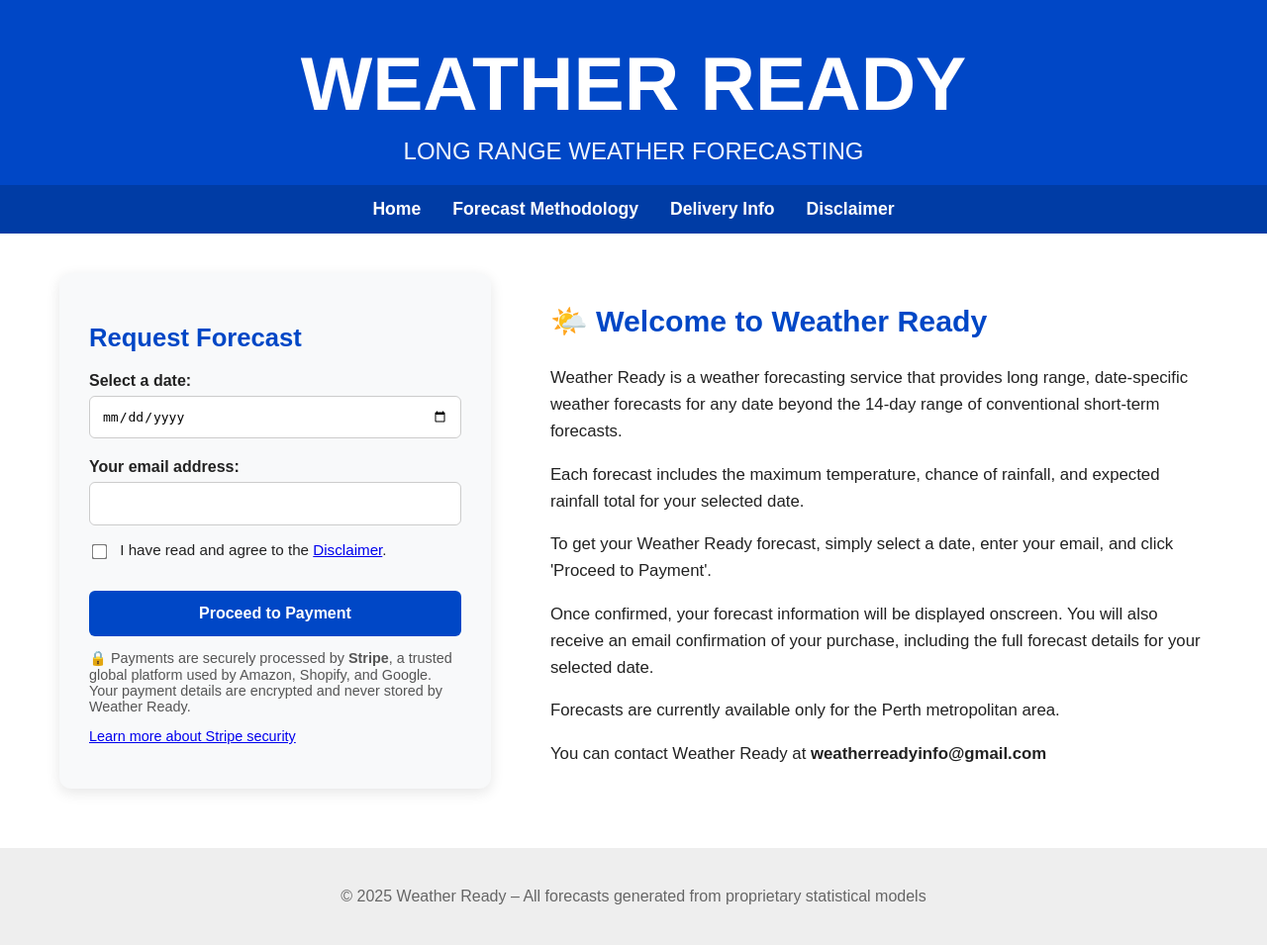
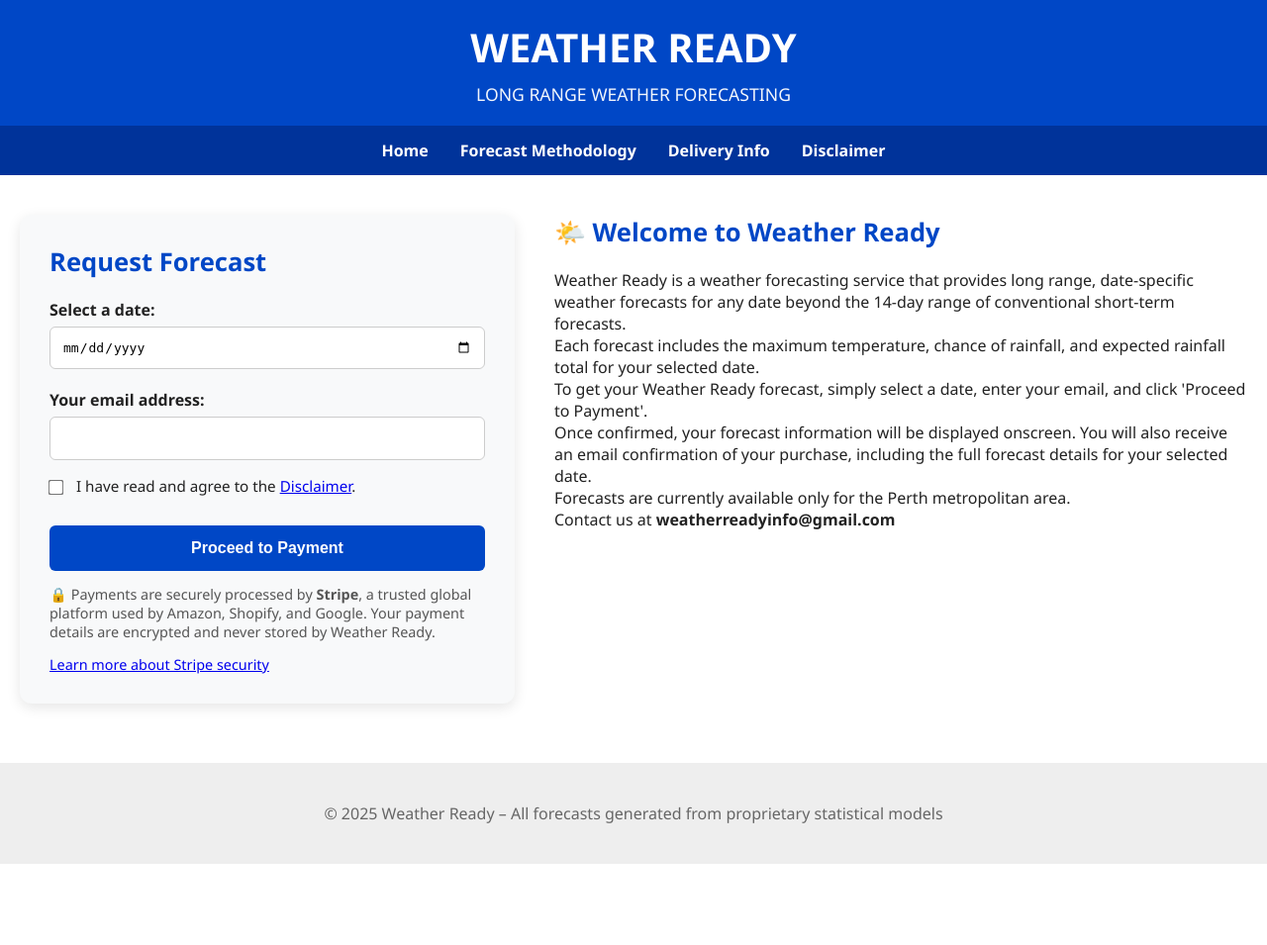
Before and after one commit to jack292929292/weatherready-site, a Flask app: page / in a window 1280 px wide. Shown: the whole page at 99% size. After the commit the page ends 873 px from the top, so only its background shows below. Run offline with Flask 3, Linux system fonts and the light colour scheme.

Commit message:
Update index.html

```diff
--- a/templates/index.html
+++ b/templates/index.html
@@ -5,21 +5,23 @@
   <meta http-equiv="Cache-Control" content="no-store, no-cache, must-revalidate, max-age=0">
   <meta http-equiv="Pragma" content="no-cache">
   <meta http-equiv="Expires" content="0">
+  <meta name="viewport" content="width=device-width, initial-scale=1.0" />
   <title>Weather Ready - Get Forecast</title>
-  <meta name="viewport" content="width=device-width, initial-scale=1.0" />
   <style>
     :root {
       --blue: #0047C6;
+      --dark-blue: #00339a;
       --gray: #f8f9fa;
     }
 
     * {
       box-sizing: border-box;
+      margin: 0;
+      padding: 0;
     }
 
     body {
-      margin: 0;
-      font-family: Arial, sans-serif;
+      font-family: 'Segoe UI', Tahoma, Geneva, Verdana, sans-serif;
       background: #ffffff;
       color: #222;
     }
@@ -27,94 +29,92 @@
     header {
       background: var(--blue);
       color: white;
-      padding: 40px 20px 20px;
+      padding: 20px;
       text-align: center;
+      position: relative;
     }
 
-    .brand h1 {
-      font-size: clamp(2.5em, 6vw, 5em);
-      margin: 0;
-      font-weight: bold;
+    header h1 {
+      font-size: 2.5rem;
     }
 
-    .brand span {
-      font-size: clamp(1em, 3vw, 1.5em);
+    header span {
+      font-size: 1.1rem;
+      display: block;
+      margin-top: 8px;
       opacity: 0.95;
-      display: block;
-      margin-top: 10px;
     }
 
-    .subnav-wrapper {
-      overflow-x: auto;
-      background: #003ca5;
+    .menu-toggle {
+      display: none;
+      flex-direction: column;
+      cursor: pointer;
+      position: absolute;
+      top: 20px;
+      right: 20px;
     }
 
-    .subnav {
+    .menu-toggle span {
+      height: 3px;
+      width: 25px;
+      background: white;
+      margin-bottom: 5px;
+      border-radius: 2px;
+    }
+
+    nav.subnav {
       display: flex;
-      flex-wrap: nowrap;
       justify-content: center;
+      background: var(--dark-blue);
       padding: 14px 10px;
       gap: 32px;
-      min-width: max-content;
+      flex-wrap: wrap;
     }
 
-    .subnav a {
+    nav.subnav a {
       color: white;
       text-decoration: none;
-      font-size: 1.1em;
       font-weight: bold;
+      font-size: 1em;
       white-space: nowrap;
-      flex-shrink: 0;
     }
 
-    .subnav a:hover {
+    nav.subnav a:hover {
       text-decoration: underline;
     }
 
     main {
       display: flex;
       flex-wrap: wrap;
-      justify-content: center;
       max-width: 1400px;
       margin: 40px auto;
       padding: 0 20px;
       gap: 40px;
+      justify-content: center;
     }
 
-    .welcome {
+    .form-box, .welcome {
       flex: 1 1 100%;
-      max-width: 700px;
-      font-size: 1.05em;
-      line-height: 1.6;
-    }
-
-    .welcome h2 {
-      color: var(--blue);
-      font-size: 1.8em;
-      margin-bottom: 20px;
+      max-width: 500px;
     }
 
     .form-box {
-      flex: 1 1 100%;
-      max-width: 500px;
       background: var(--gray);
       padding: 30px;
       border-radius: 12px;
       box-shadow: 0 4px 14px rgba(0, 0, 0, 0.1);
     }
 
-    .form-box h2 {
+    .form-box h2, .welcome h2 {
       color: var(--blue);
+      margin-bottom: 20px;
       font-size: 1.6em;
-      margin-bottom: 20px;
     }
 
     label {
+      display: block;
       font-weight: bold;
-      font-size: 1em;
-      display: block;
-      margin-top: 20px;
-      margin-bottom: 6px;
+      margin: 20px 0 6px;
     }
 
     input[type="date"],
@@ -126,17 +126,17 @@
       border-radius: 6px;
     }
 
-    input[type="checkbox"] {
-      margin-right: 10px;
-      transform: scale(1.2);
-      vertical-align: middle;
-    }
-
     .checkbox-label {
       font-weight: normal;
       font-size: 0.95em;
       margin-top: 16px;
       display: block;
+    }
+
+    input[type="checkbox"] {
+      margin-right: 10px;
+      transform: scale(1.2);
+      vertical-align: middle;
     }
 
     button {
@@ -145,18 +145,18 @@
       width: 100%;
       background: var(--blue);
       color: white;
+      font-weight: bold;
       font-size: 1em;
-      font-weight: bold;
       border: none;
       border-radius: 6px;
       cursor: pointer;
     }
 
     button:hover {
-      background: #00339a;
+      background: var(--dark-blue);
     }
 
-    p.note {
+    .note {
       font-size: 0.9em;
       color: #555;
       margin-top: 14px;
@@ -166,24 +166,46 @@
       text-align: center;
       padding: 40px 20px;
       background: #eee;
-      font-size: 1em;
       color: #666;
       margin-top: 60px;
+      font-size: 1em;
     }
 
     @media (min-width: 800px) {
-      main {
-        flex-wrap: nowrap;
-        padding: 0 60px;
-        gap: 60px;
+      .form-box {
+        max-width: 500px;
+        flex: 1 1 40%;
       }
 
       .welcome {
-        flex: 1 1 58%;
+        max-width: 700px;
+        flex: 1 1 55%;
+      }
     }
 
-      .form-box {
-        flex: 1 1 38%;
+    @media (max-width: 768px) {
+      .menu-toggle {
+        display: flex;
+      }
+
+      nav.subnav {
+        display: none;
+        flex-direction: column;
+        align-items: center;
+        background-color: var(--dark-blue);
+        gap: 0;
+      }
+
+      nav.subnav.show {
+        display: flex;
+      }
+
+      nav.subnav a {
+        width: 100%;
+        padding: 14px;
+        text-align: center;
+        border-top: 1px solid rgba(255, 255, 255, 0.15);
+        font-size: 1.2em;
       }
     }
   </style>
@@ -191,54 +213,51 @@
   <script>
     document.addEventListener("DOMContentLoaded", function () {
       const dateInput = document.getElementById("forecast_date");
-      const form = document.querySelector("form");
-
       const today = new Date();
       today.setDate(today.getDate() + 28);
       const minDate = today.toISOString().split('T')[0];
 
-      if (dateInput) {
-        dateInput.min = minDate;
-      }
+      if (dateInput) dateInput.min = minDate;
 
-      if (form) {
-        form.addEventListener("submit", function (e) {
+      document.querySelector("form").addEventListener("submit", function (e) {
         if (dateInput.value < minDate) {
           e.preventDefault();
           alert("Please select a date at least 28 days from today.");
           dateInput.focus();
         }
       });
-      }
+
+      const menuToggle = document.querySelector('.menu-toggle');
+      const subnav = document.querySelector('.subnav');
+      menuToggle.addEventListener('click', () => {
+        subnav.classList.toggle('show');
+      });
     });
   </script>
 </head>
-
 <body>
 
   <header>
-    <div class="brand">
     <h1>WEATHER READY</h1>
     <span>LONG RANGE WEATHER FORECASTING</span>
+    <div class="menu-toggle" aria-label="Toggle navigation">
+      <span></span><span></span><span></span>
     </div>
   </header>
 
-  <div class="subnav-wrapper">
   <nav class="subnav">
     <a href="/">Home</a>
     <a href="/forecast_accuracy">Forecast Methodology</a>
     <a href="/important_delivery_information">Delivery Info</a>
     <a href="/legal_disclaimers">Disclaimer</a>
   </nav>
-  </div>
 
   <main>
-
     <div class="form-box">
       <h2>Request Forecast</h2>
       <form action="/" method="post">
         <label for="forecast_date">Select a date:</label>
-      <input type="date" id="forecast_date" name="forecast_date" min="{{ min_date }}" required>
+        <input type="date" id="forecast_date" name="forecast_date" required>
 
         <label for="email">Your email address:</label>
         <input type="email" id="email" name="email" required>
@@ -252,9 +271,7 @@
         <button type="submit">Proceed to Payment</button>
 
         <p class="note">
-        🔒 Payments are securely processed by
-        <strong>Stripe</strong>, a trusted global platform used by Amazon, Shopify, and Google.
-        Your payment details are encrypted and never stored by Weather Ready.
+          🔒 Payments are securely processed by <strong>Stripe</strong>, a trusted global platform used by Amazon, Shopify, and Google. Your payment details are encrypted and never stored by Weather Ready.
         </p>
         <p class="note">
           <a href="https://stripe.com/docs/security" target="_blank" rel="noopener noreferrer">
@@ -266,32 +283,17 @@
 
     <div class="welcome">
       <h2>🌤️ Welcome to Weather Ready</h2>
-    <p>
-      Weather Ready is a weather forecasting service that provides long range, date-specific weather forecasts for any date beyond the 14-day range of conventional short-term forecasts.
-    </p>
-    <p>
-      Each forecast includes the maximum temperature, chance of rainfall, and expected rainfall total for your selected date.
-    </p>
-    <p>
-      To get your Weather Ready forecast, simply select a date, enter your email, and click 'Proceed to Payment'.
-    </p>
-    <p>
-      Once confirmed, your forecast information will be displayed onscreen. You will also receive an email confirmation of your purchase, including the full forecast details for your selected date.
-    </p>
-    <p>
-      Forecasts are currently available only for the Perth metropolitan area.
-    </p>
-    <p>
-      You can contact Weather Ready at <strong>weatherreadyinfo@gmail.com</strong>
-    </p>
+      <p>Weather Ready is a weather forecasting service that provides long range, date-specific weather forecasts for any date beyond the 14-day range of conventional short-term forecasts.</p>
+      <p>Each forecast includes the maximum temperature, chance of rainfall, and expected rainfall total for your selected date.</p>
+      <p>To get your Weather Ready forecast, simply select a date, enter your email, and click 'Proceed to Payment'.</p>
+      <p>Once confirmed, your forecast information will be displayed onscreen. You will also receive an email confirmation of your purchase, including the full forecast details for your selected date.</p>
+      <p>Forecasts are currently available only for the Perth metropolitan area.</p>
+      <p>Contact us at <strong>weatherreadyinfo@gmail.com</strong></p>
     </div>
-
   </main>
-
 
   <footer>
     &copy; 2025 Weather Ready – All forecasts generated from proprietary statistical models
   </footer>
-
 </body>
 </html>
```
Lines whose indentation alone changed are shown as unchanged.
